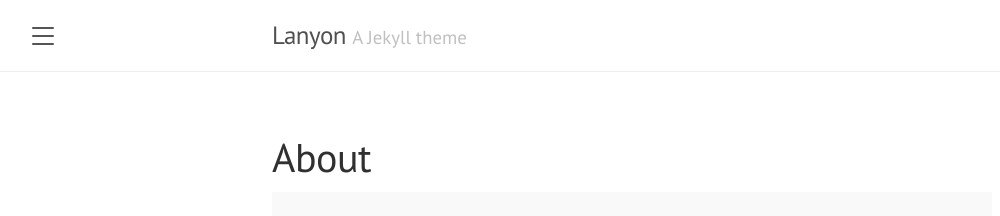
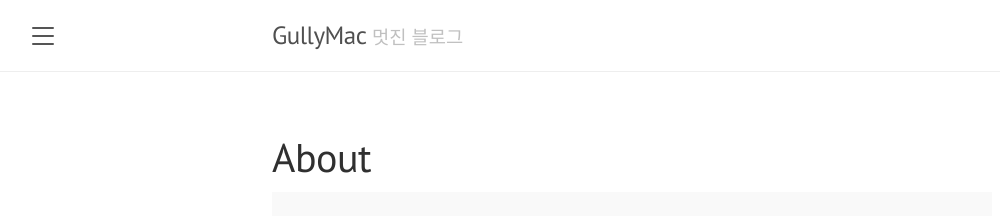
Before and after one commit to GullyMac/GullyMac.github.io, a Jekyll site: the page built from about.md, in a window 1280 px wide. Shown: the top 216 px of the page, without its empty margins (8-1008 px from the left). Built offline with Jekyll 4.4.1, drawn with Linux system fonts in a browser that asks for light colours.

Commit message:
Update _config.yml

```diff
--- a/_config.yml
+++ b/_config.yml
@@ -1,6 +1,6 @@
 # Setup
-title:               Lanyon
-tagline:             'A Jekyll theme'
+title:               GullyMac
+tagline:             '멋진 블로그'
 description:         'A reserved <a href="https://jekyllrb.com" target="_blank">Jekyll</a> theme that places the utmost gravity on content with a hidden drawer. Made by <a href="https://twitter.com/mdo" target="_blank">@mdo</a>.'
 url:                 http://lanyon.getpoole.com
 baseurl:             ''
```
